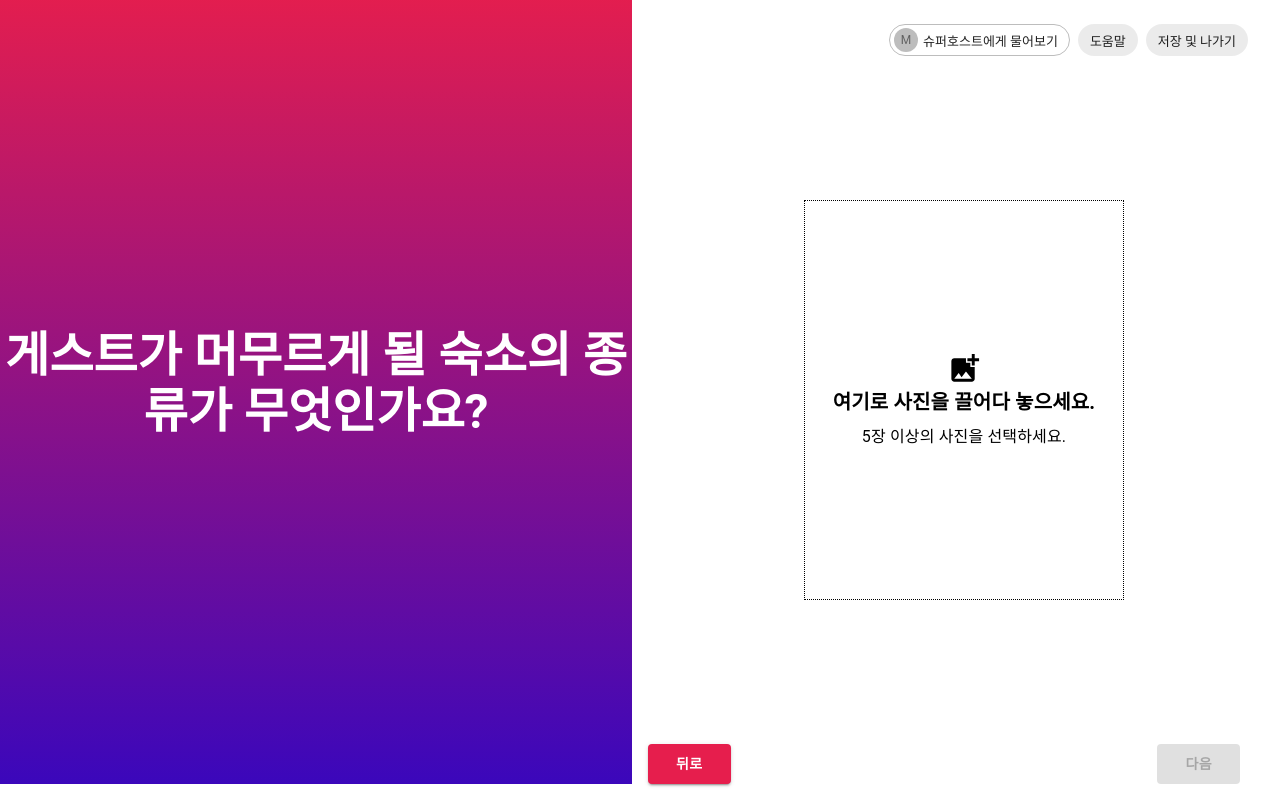
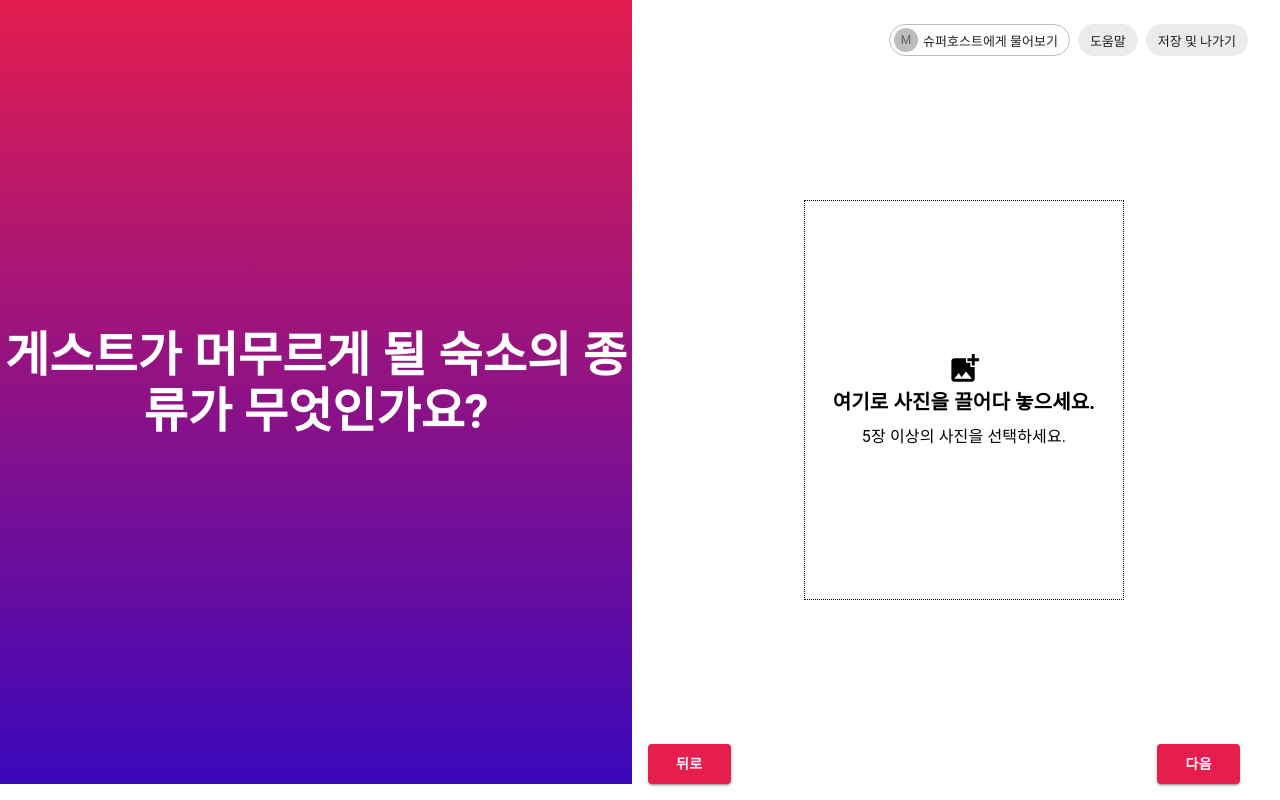
Before and after one commit to kush9093/airbnb-clone, a Next.js app: page /become-a-host/1/photos in a window 1280 px wide. Built offline with nearby package versions, Linux system fonts and the light colour scheme.

Commit message:
update : 1

```diff
--- a/components/photo/ImageUploadBox.tsx
+++ b/components/photo/ImageUploadBox.tsx
@@ -4,7 +4,7 @@ import { useEffect, useRef, useState } from "react";
 import ImagePreview from "./ImagePreview";
 import AddPhotoAlternateIcon from '@mui/icons-material/AddPhotoAlternate';
 
-export default function ImageUploadBox({ max = 10 }) {
+export default function ImageUploadBox({ max = 10 ,ImageHandle}) {
     const [uploadedImages, setUploadedImages] = useState([]);
     const [previewImages, setPreviewImages] = useState([]);
     const uploadBoxRef = useRef();
@@ -67,6 +67,7 @@ export default function ImageUploadBox({ max = 10 }) {
             return <ImagePreview image={image} idx={index} deleteFunc={deleteFunc} key={index} />;
         });
         setPreviewImages(imageJSXs);
+        ImageHandle(uploadedImages);
     }, [uploadedImages]);
 
 
--- a/package.json
+++ b/package.json
@@ -18,12 +18,15 @@
     "@mui/styled-engine-sc": "^5.10.6",
     "@react-google-maps/api": "^2.16.1",
     "@types/bcryptjs": "^2.4.2",
+    "@types/formidable": "^2.0.5",
     "@types/google-map-react": "^2.1.7",
     "@types/next-auth": "^3.15.0",
     "@types/node": "18.11.9",
     "@types/react": "18.0.24",
     "@types/react-dom": "18.0.8",
     "bcryptjs": "^2.4.3",
+    "firebase": "^9.14.0",
+    "formidable": "^2.0.1",
     "mongoose": "^6.7.1",
     "next": "13.0.1",
     "react": "18.2.0",
--- a/pages/become-a-host/[itemId]/photos.tsx
+++ b/pages/become-a-host/[itemId]/photos.tsx
@@ -1,5 +1,5 @@
 
-import { Box, Button, Divider, Chip, Avatar, Paper } from "@mui/material";
+import { Box, Button, Divider, Chip, Avatar, Paper, ImageList } from "@mui/material";
 import Link from "next/link";
 import Grid from '@mui/material/Grid';
 import Typography from '@mui/material/Typography';
@@ -12,13 +12,32 @@ import ImageUploadBox from "../../../components/photo/ImageUploadBox";
 
 export default function PhotosPage(prop:any) {
     const {itemId} = prop;
-    const [btn, setBtn] = React.useState(true);
+    const [btn, setBtn] = React.useState(false);
     const router = useRouter();
+    const [ImageList,setImageList] = React.useState([]);
     const nextStepHandle = async () => {
         //업데이트 부분
+        const formData = new FormData();
 
-        router.push("/become-a-host/" + itemId + "/title");
+        formData.append("itemId",itemId as string);
+
+        ImageList.forEach((one)=>{
+            formData.append("photos",one);
+        })
+
+
+        const response = fetch("/api/hosting/uploadPhotos",{
+            method:"POST",
+            body:formData,
+        })
+
+
+        // router.push("/become-a-host/" + itemId + "/title");
     };
+
+    const ImageHandle = (arr) =>{
+        setImageList(arr);
+    }
 
     const previousHandle = () =>{
         router.push({
@@ -49,7 +68,7 @@ export default function PhotosPage(prop:any) {
                                 </Box>
                             </Box>
                             <Box>
-                                    <ImageUploadBox />
+                                    <ImageUploadBox ImageHandle={ImageHandle} />
 
                             </Box>
                             <Box sx={{ display: "flex", justifyContent: "space-between" }}>
```
Also changed, not shown: pages/api/hosting/uploadPhotos.ts (added, +28 -0 lines), 1 other file (tests, documents, lock files or other folders).
